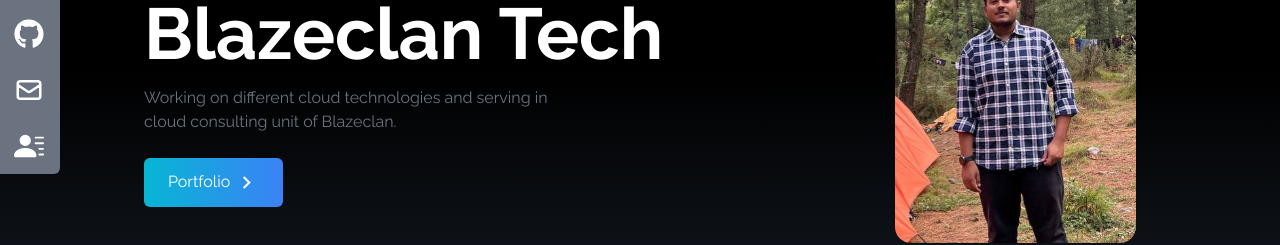
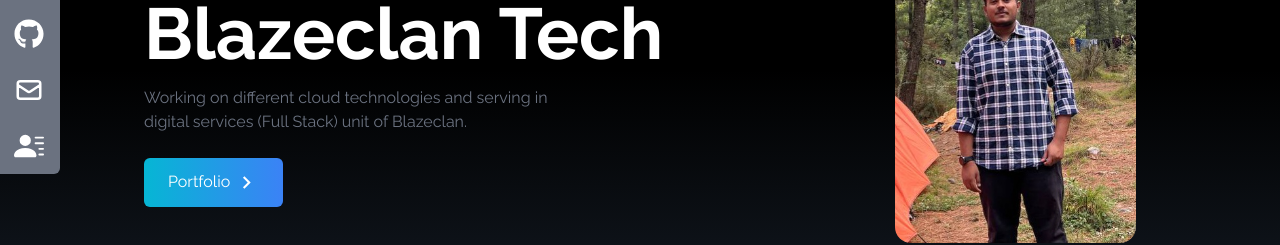
Before and after one commit to mskothari07/my-portfolio, a React (Create React App) app: page / in a window 1280 px wide. Shown: the part 330-575 px from the top of the page. Built offline with nearby package versions, Linux system fonts and the light colour scheme.

Commit message:
change in bzc unit

```diff
--- a/src/components/Hom.jsx
+++ b/src/components/Hom.jsx
@@ -16,7 +16,7 @@
             I'm Clan Fellow at Blazeclan Tech
           </h2>
           <p className="text-gray-500 py-4 max-w-md">
-           Working on different cloud technologies and serving in cloud consulting unit of Blazeclan.
+           Working on different cloud technologies and serving in digital services (Full Stack) unit of Blazeclan.
           </p>
 
           <div>
```
